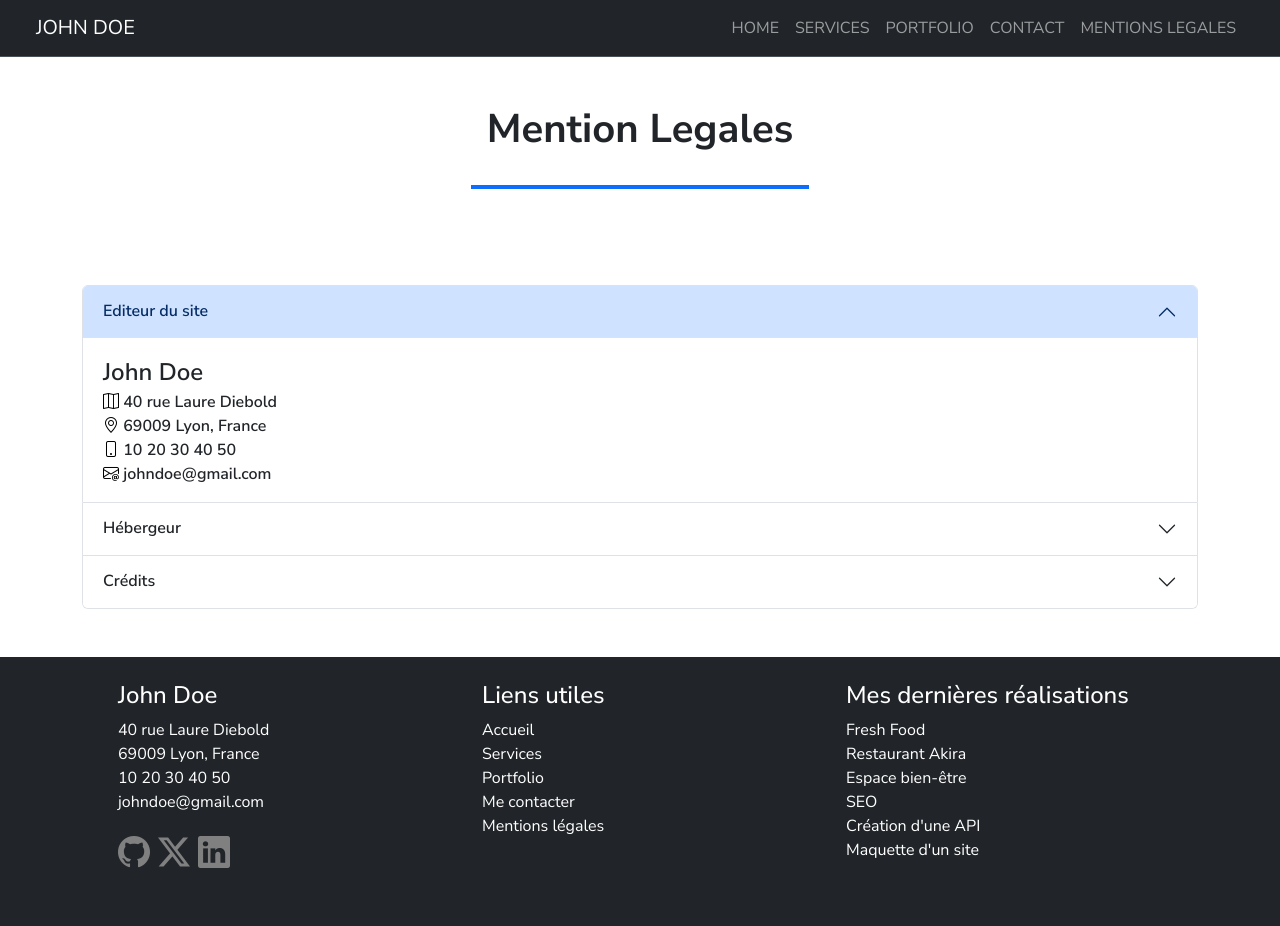
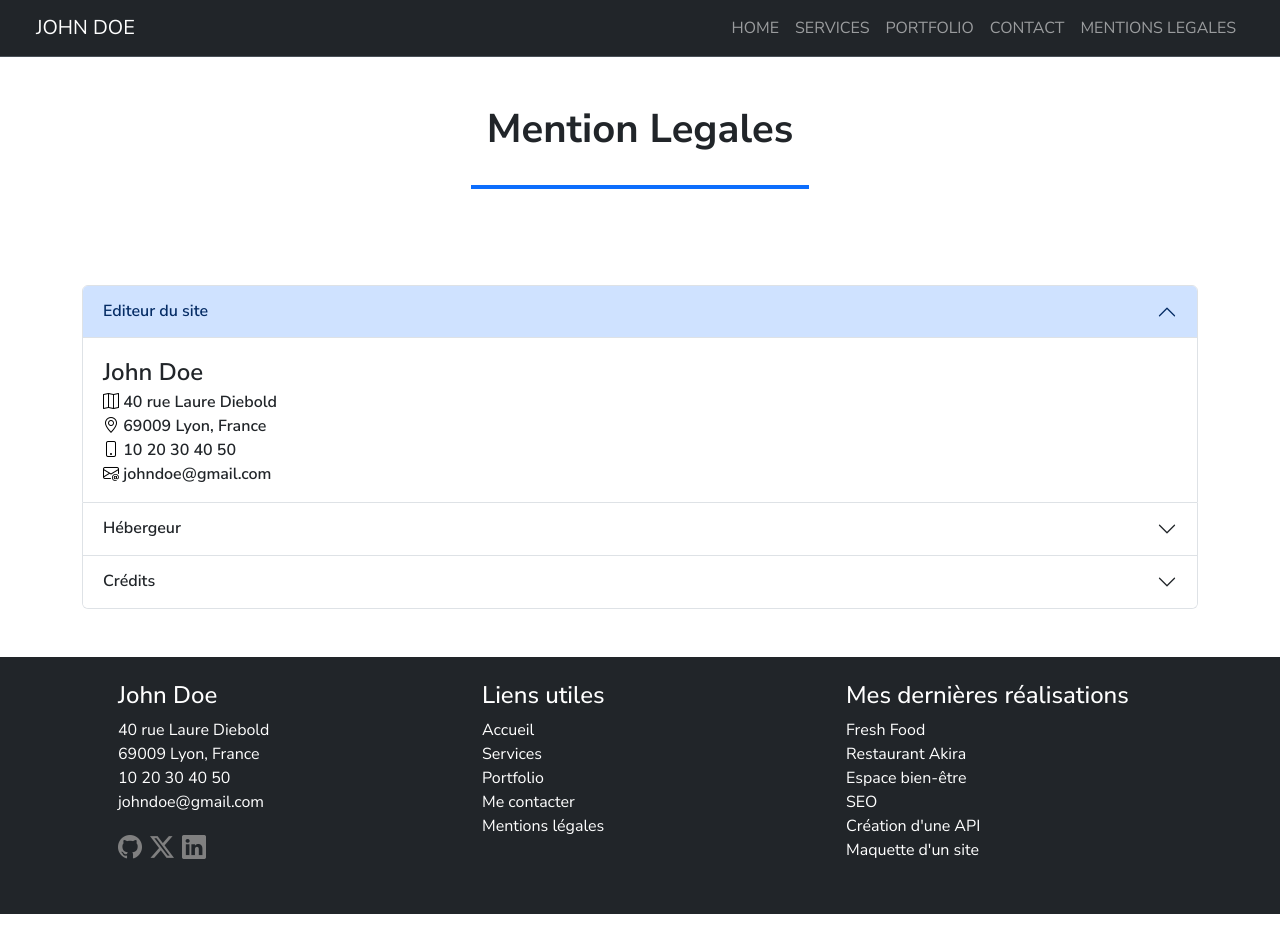
Before and after one commit to BenjCaro/portfolio, a React (Create React App) app: page /pages/legals in a window 1280 px wide. Built offline with nearby package versions, Linux system fonts and the light colour scheme.

Commit message:
reajustement icones de l'application (footer, services)

```diff
--- a/src/Footer.js
+++ b/src/Footer.js
@@ -26,9 +26,9 @@ export const Footer = () => {
                         <ElementListFooter content="10 20 30 40 50" />
                         <ElementListFooter content="johndoe@gmail.com" />
                         <span className="mt-3">
-                            <i className="bi bi-github"></i>
-                            <i className="bi bi-twitter-x ps-2"></i>
-                            <i className="bi bi-linkedin ps-2"></i>
+                               <a href="https://github.com/BenjCaro/" target='_blank' rel="noreferrer"><i className="bi bi-github "></i></a>
+                               <a href="https://x.com/?lang=fr" target='_blank' rel="noreferrer"><i className="bi bi-twitter-x ps-2 "></i></a>
+                               <a href="https://www.linkedin.com/" target='_blank' rel="noreferrer"><i className="bi bi-linkedin ps-2 "></i></a>
                         </span>
                     </div>
                     <div className="col-sm col-md-4 lg-4 xl-4 xxl-4 d-flex flex-column mt-4 ">
--- a/src/Navbar.js
+++ b/src/Navbar.js
@@ -11,7 +11,7 @@ export const Navbar = () => {
               <div className="collapse navbar-collapse" id="navbarNav">
                 <ul className="navbar-nav ms-auto">
                   <li className="nav-item">
-                    <Link className="nav-link text-uppercase " aria-current="page" to="/">Home</Link>
+                    <Link className="nav-link text-uppercase" aria-current="page" to="/">Home</Link>
                    </li>
                   <li className="nav-item">
                     <Link className="nav-link text-uppercase " to="/pages/services">Services</Link>
--- a/src/index.css
+++ b/src/index.css
@@ -10,17 +10,14 @@ body {
     text-decoration: underline white;
 }
 
-.active{
+/* .active {
     color: red;
 
-    }
+    } */
 
-footer ul {
-    list-style: none;
-}
 
 footer i {
-    font-size: 2em;
+    font-size: 24px;
     color: grey;
 }
 
--- a/src/pages/css/realisation.css
+++ b/src/pages/css/realisation.css
@@ -2,7 +2,6 @@ a.btn-primary:hover {
     background-color: #2680ff;
     border-color: #2680ff;
 }
-
 
 
 @media screen and (max-width: 768px) {
--- a/src/pages/css/services.css
+++ b/src/pages/css/services.css
@@ -1,4 +1,4 @@
-i {
+.card i {
     color: #0d6efd;
     font-size: 2em;
 }
```
